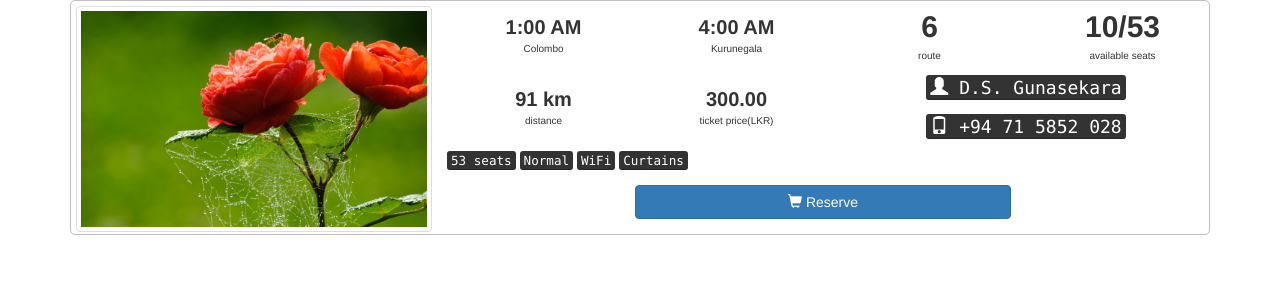
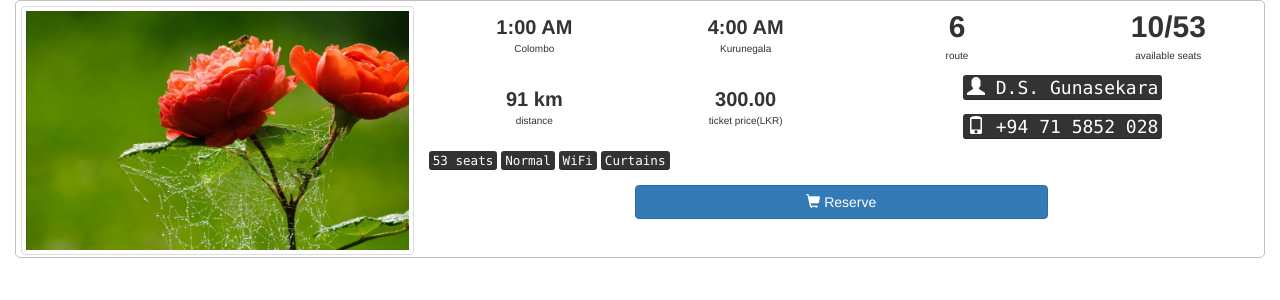
Before and after one commit to IsuraManchanayake/bts, a PHP site: page /table.php in a window 1280 px wide. Shown: the top 300 px of the page. Run offline with PHP 8.4, Linux system fonts and the light colour scheme; some libraries are stand-ins or nearby versions.

Commit message:
adjusted width of the container

```diff
--- a/table.php
+++ b/table.php
@@ -20,9 +20,9 @@
   </style>
 </head>
 <body>
-  <div class="container">
+  <div class="container" style="width: 100%">
     <div style="border: 1px solid silver; border-radius: 5px">
-      <div class="row" style="padding: 5px; padding-bottom: 2px">
+      <div class="row" style="padding: 5px; padding-bottom: 2px;">
 
         <div class="col-xs-4">
           <div id="banner">
```
